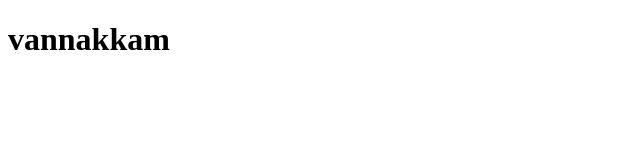
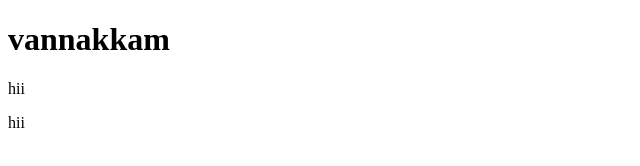
Before and after one commit to PradeepFusion/project-1, a plain HTML site: page f.html in a window 1280 px wide. Shown: the full height of the page, 0-640 px from the left. Drawn offline with Linux system fonts and the light colour scheme.

Commit message:
modified

```diff
--- a/f.html
+++ b/f.html
@@ -7,6 +7,7 @@
 </head>
 <body>
     <h1>vannakkam</h1>
-
+    <p>hii</p>
+    <p>hii</p>
 </body>
 </html>
```
